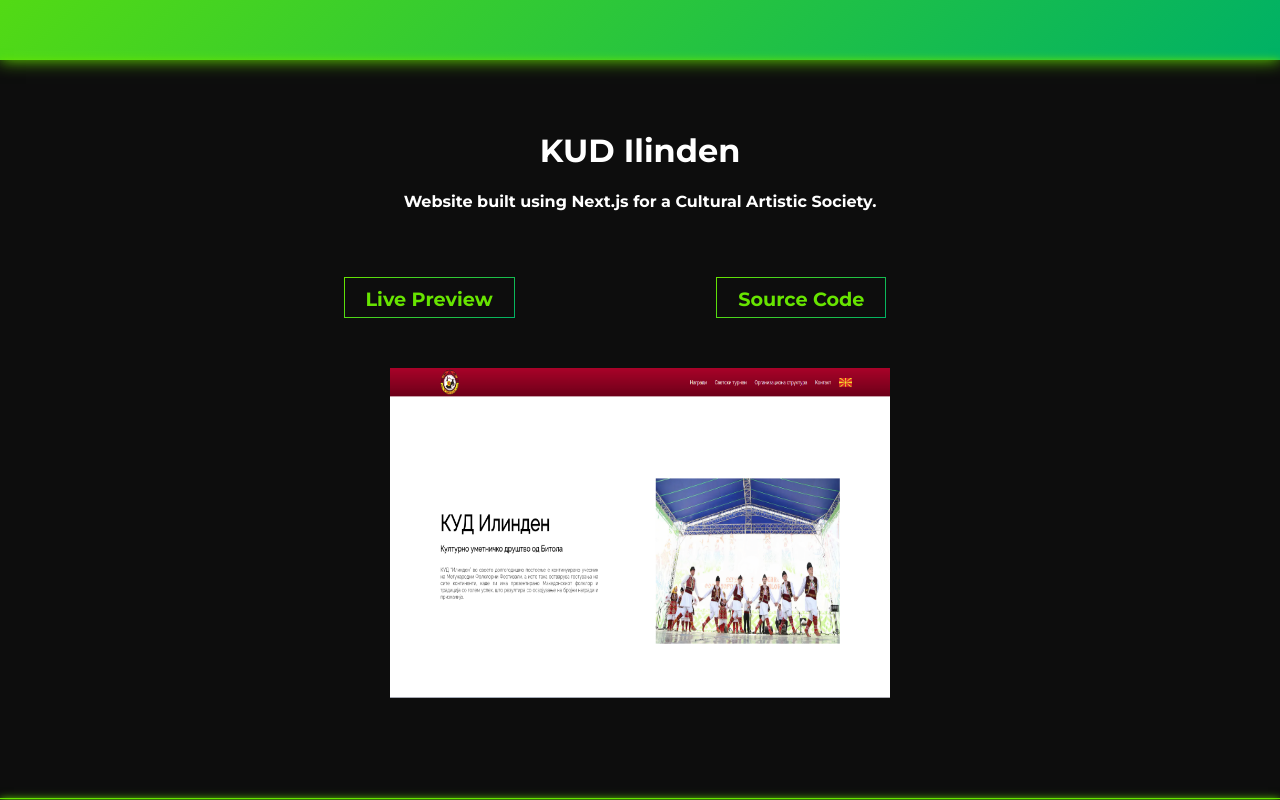
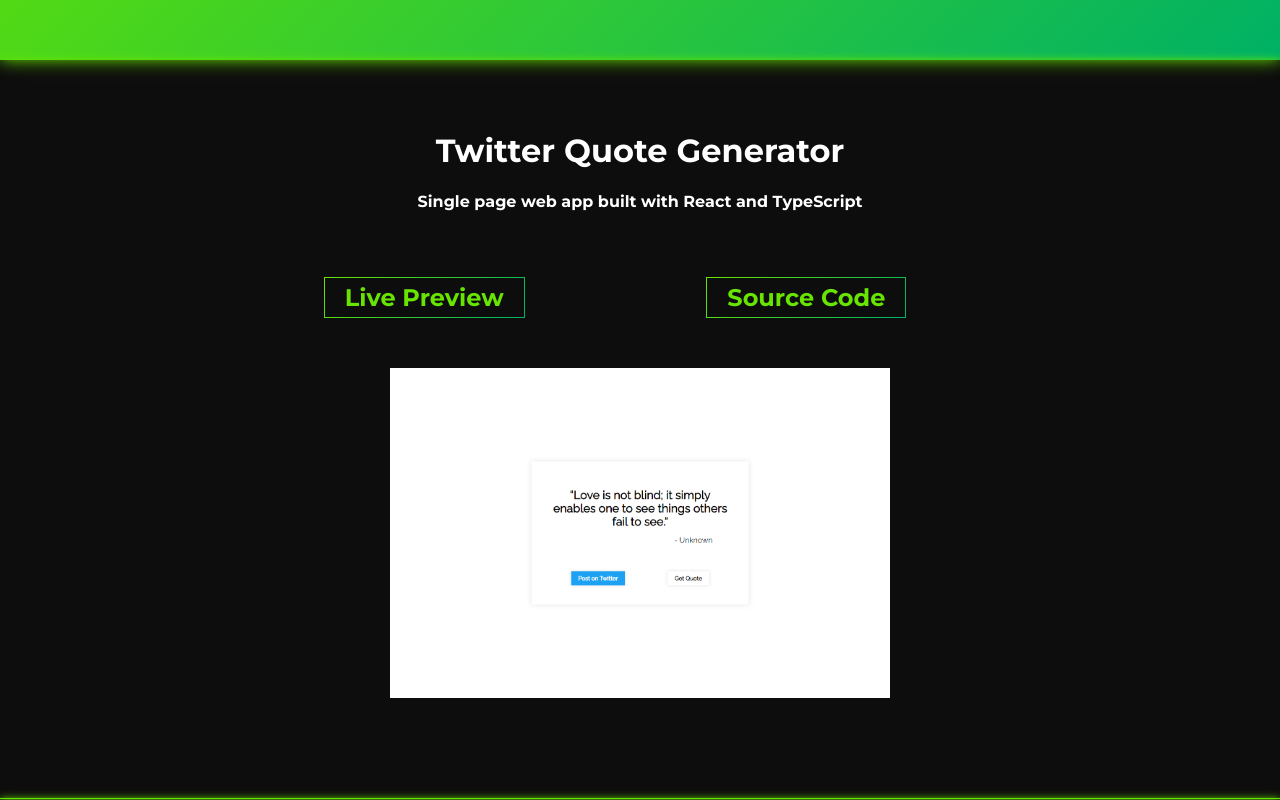
Before and after one commit to Bozidarboze/portfolio, a Next.js app: page / in a window 1280 px wide. Shown: the part 1140-1940 px from the top of the page. Built offline with nearby package versions, Linux system fonts and the light colour scheme.

Commit message:
Fix button styling bug and add new project

```diff
--- a/components/Button/Button.component.jsx
+++ b/components/Button/Button.component.jsx
@@ -2,9 +2,9 @@
 
 const Button = ({ href, label, target }) => {
   return (
-    <div className={styles.button}>
+    <div className={styles.container}>
       <a target={target} href={href} rel='noreferrer'>
-        {label}
+        <div className={styles.button}>{label}</div>
       </a>
     </div>
   );
--- a/components/Button/Button.module.scss
+++ b/components/Button/Button.module.scss
@@ -1,9 +1,16 @@
+.container {
+  margin-top: 50px;
+  margin-right: 50px;
+
+  @media screen and (max-width: 1050px) {
+    margin-right: 0;
+  }
+}
+
 .button {
   color: #67e400;
   font-size: 1.5rem;
-  margin-top: 50px;
-  margin-right: 50px;
-  padding: 5px 0;
+  padding: 5px 20px;
   border: 1px solid;
   border-image-slice: 1;
   border-image-source: linear-gradient(135deg, #67e400 0%, #00b165 100%);
@@ -17,12 +24,4 @@
     background-position: left;
     box-shadow: #67e400 0 0 12px;
   }
-
-  @media screen and (max-width: 1050px) {
-    margin-right: 0;
-  }
-
-  a {
-    padding: 5px 21px;
-  }
 }
--- a/components/Project/Project.module.scss
+++ b/components/Project/Project.module.scss
@@ -23,6 +23,10 @@
     .buttons {
       display: flex;
       flex-wrap: wrap;
+
+      a {
+        height: 0;
+      }
     }
 
     @media screen and (max-width: 1600px) {
--- a/components/ProjectsList/PROJECTS_DATA.js
+++ b/components/ProjectsList/PROJECTS_DATA.js
@@ -1,4 +1,12 @@
 const Projects = [
+  {
+    id: 7,
+    title: "Twitter Quote Generator",
+    text: "Single page web app built with React and TypeScript",
+    preview: "https://bozidarboze.github.io/quote-generator/",
+    code: "https://github.com/Bozidarboze/quote-generator",
+    image: "/projects/quote-generator.png",
+  },
   {
     id: 1,
     title: "KUD Ilinden",
@@ -10,7 +18,7 @@
   {
     id: 2,
     title: "CRWN Clothing",
-    text: "Single page eCommerce web app, built using React, Redux, Firebase and Stripe API.",
+    text: "eCommerce web app, built using React, Redux, Firebase and Stripe API.",
     preview: "https://crwn-clothing-bozidar.herokuapp.com/",
     code: "https://github.com/Bozidarboze/crwn",
     image: "/projects/crwn.png",
```
Also changed, not shown: public/projects/quote-generator.png (added).
